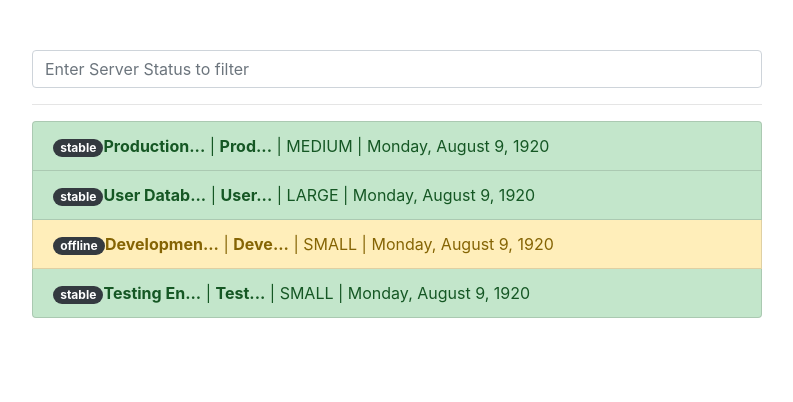
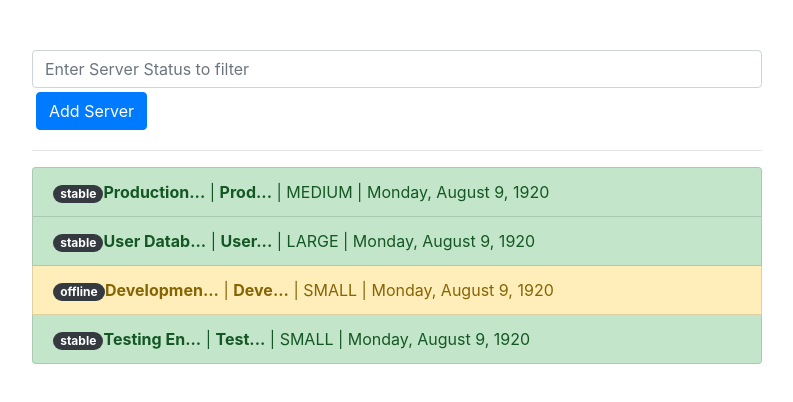
Before and after one commit to Gagandeep39/angular-pipes-ex1, an Angular app: page / in a window 1280 px wide. Shown: the top 402 px of the page, without its empty margins (53-846 px from the left). Built offline with nearby package versions, Linux system fonts and the light colour scheme.

Commit message:
Added a button to add dummy data

```diff
--- a/src/app/app.component.html
+++ b/src/app/app.component.html
@@ -2,6 +2,7 @@
   <div class="row">
     <div class="col-xs-12 col-sm-10 col-md-8 col-sm-offset-1 col-md-offset-2">
       <input type="text" [(ngModel)]="filterKey" class="form-control" placeholder="Enter Server Status to filter">
+      <button type="button" class="btn btn-primary m-1" (click)="addServer()">Add Server</button>
       <hr>
       <ul class="list-group">
 
--- a/src/app/app.component.ts
+++ b/src/app/app.component.ts
@@ -41,4 +41,13 @@ export class AppComponent {
       'list-group-item-danger': server.status === 'critical'
     };
   }
+
+  addServer(){
+    this.servers.push({
+      instanceType: 'small',
+      name: 'Newly Added server',
+      status: 'stable',
+      started: new Date()
+    });
+  }
 }
```
